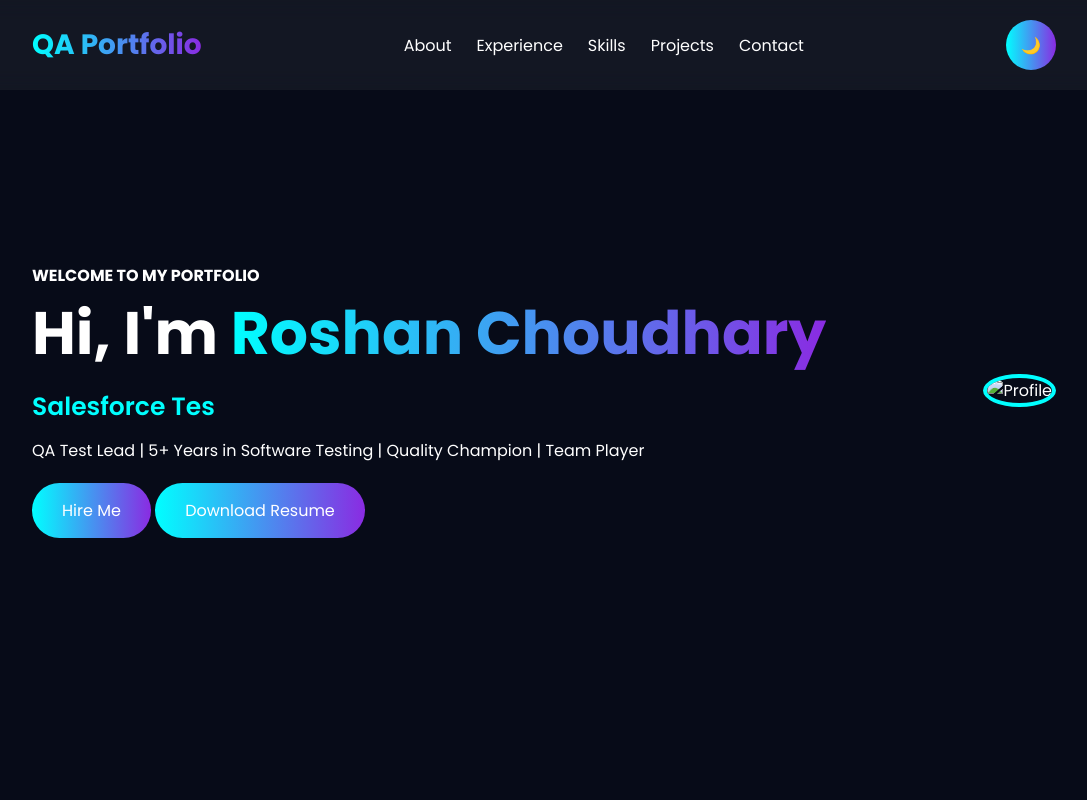
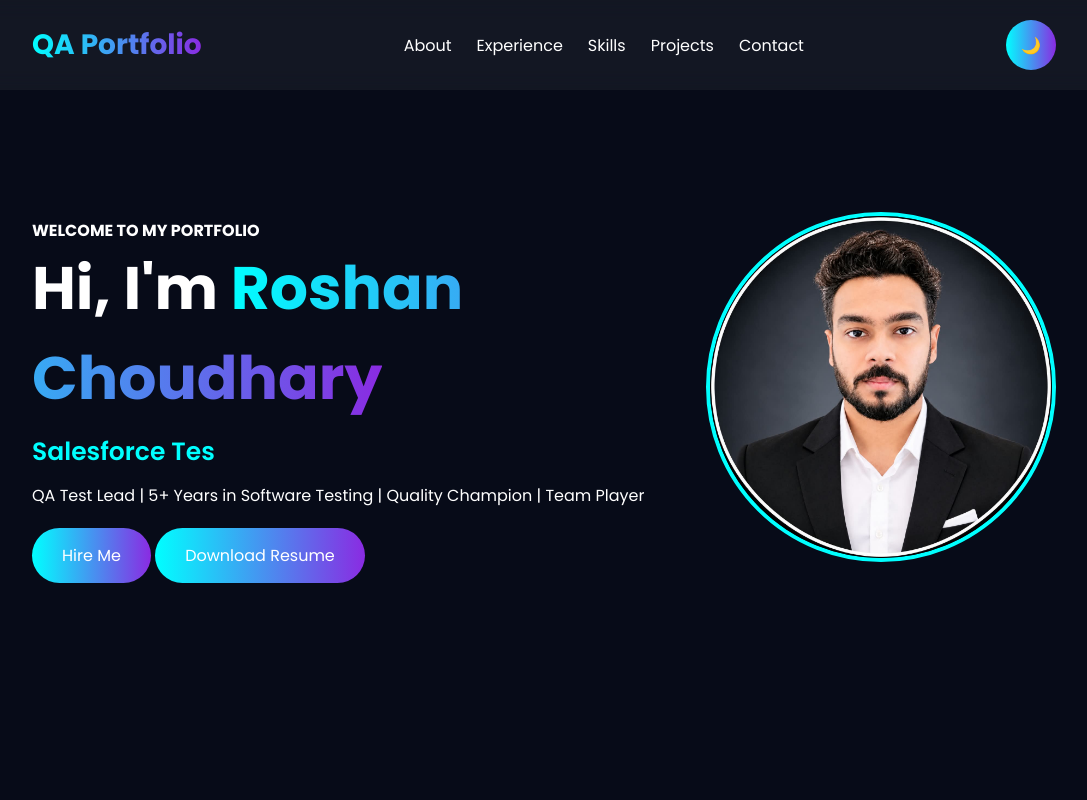
Before and after one commit to Roshan-1995/Roshan-Portfolio, a plain HTML site: page index.html in a window 1280 px wide. Shown: the top 800 px of the page, without its empty margins (96-1183 px from the left). Drawn offline with Linux system fonts and the light colour scheme.

Commit message:
Update index.html

```diff
--- a/index.html
+++ b/index.html
@@ -59,7 +59,7 @@
         </div>
 
         <div class="hero-image">
-            <img src="../New Version/Images/Roshan profile Pic.jpeg" alt="Profile">
+            <img src="../Roshan profile Pic.jpeg" alt="Profile">
         </div>
 
     </section>
```
